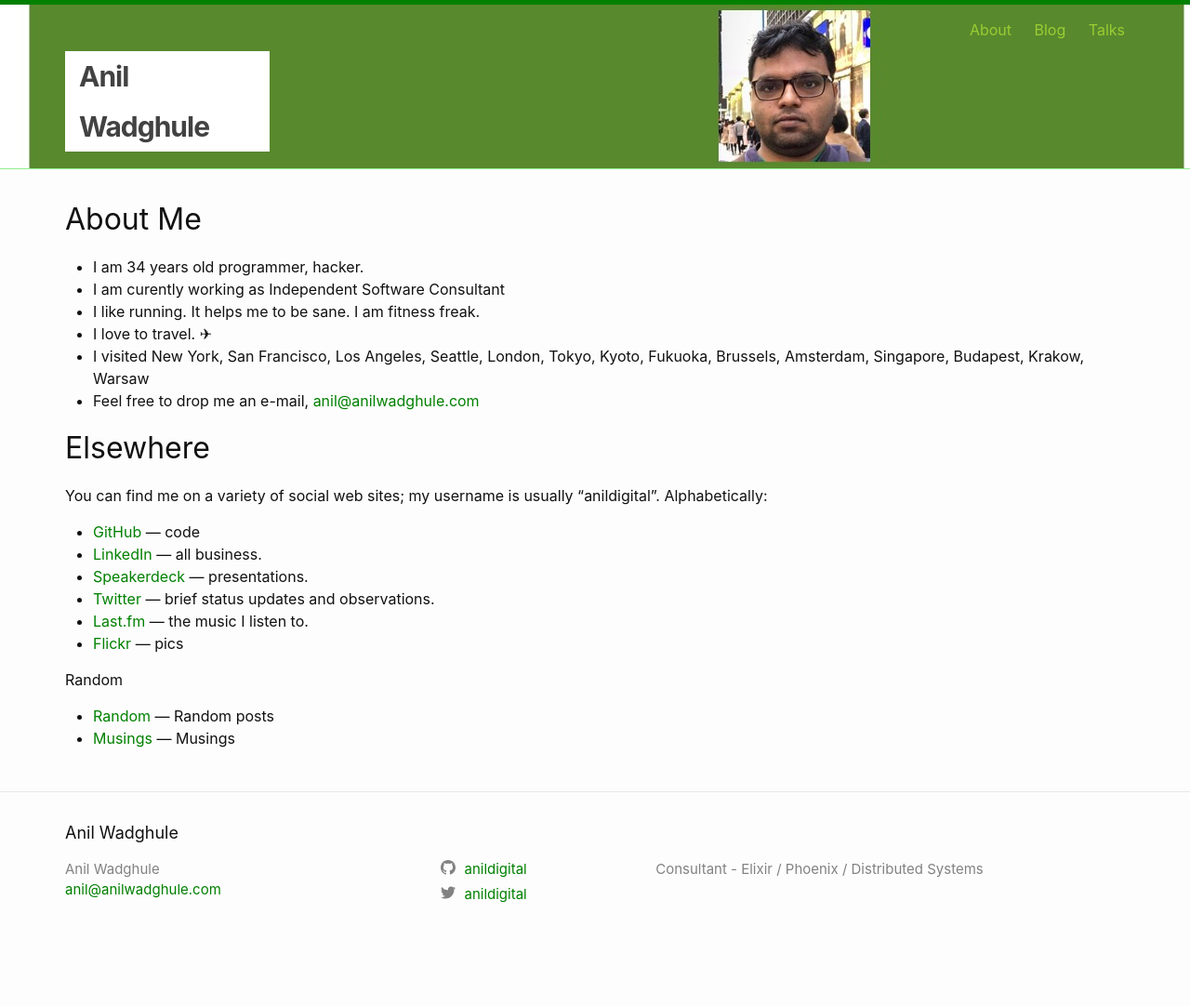
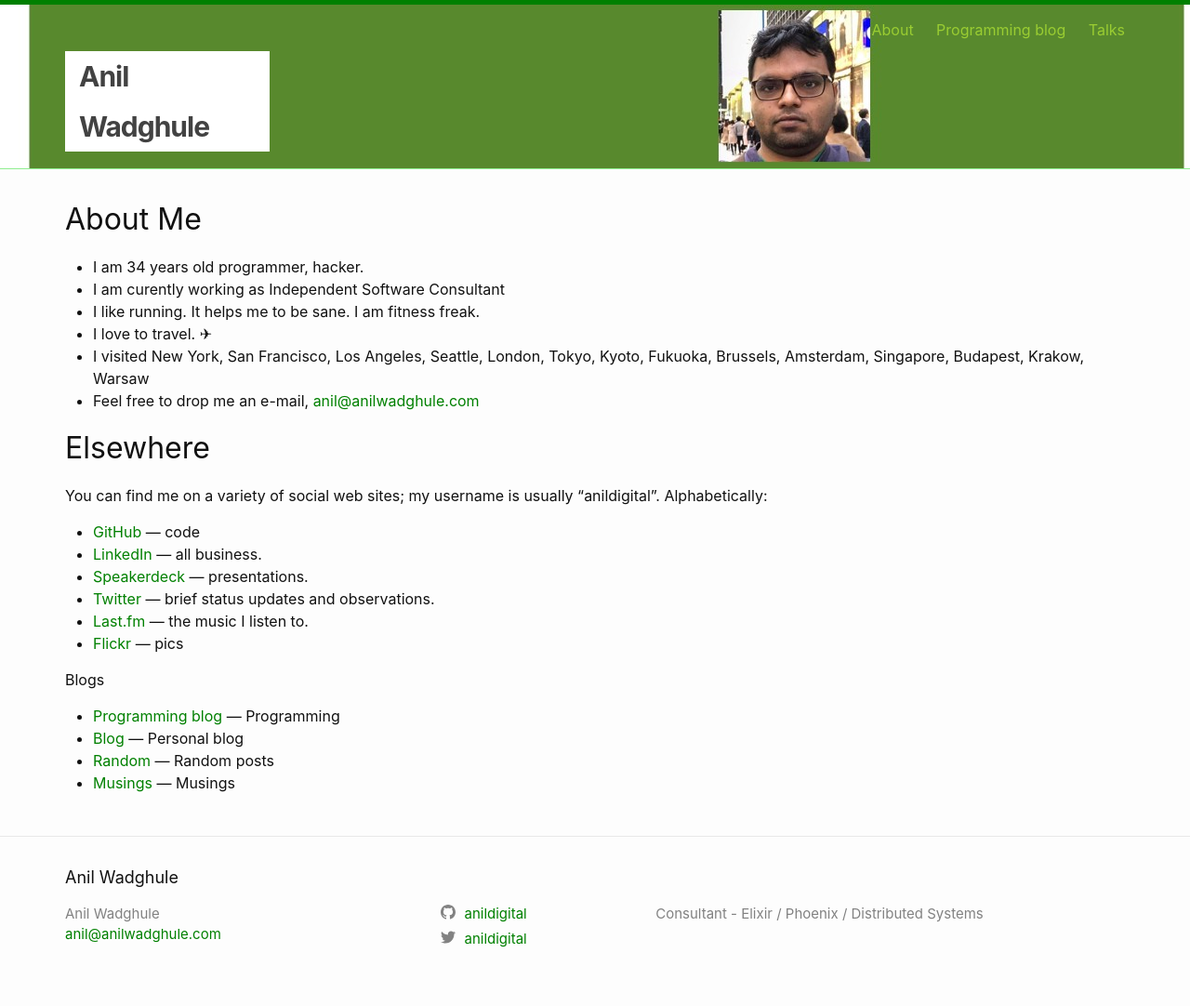
Before and after one commit to anildigital/anildigital.github.io, a Jekyll site: the page built from about.md, in a window 1280 px wide. Shown: the whole page at 93% size. Built offline with Jekyll 4.4.1, drawn with Linux system fonts in a browser that asks for light colours; comment, search, counter and statistics services are not loaded; before the commit the page ends 1034 px from its top, so only the background shows below that.

Commit message:
Update blog links

```diff
--- a/_includes/header.html
+++ b/_includes/header.html
@@ -31,6 +31,8 @@
         {% comment %}Do nothing{% endcomment %}
         {% elsif my_page.url contains 'random'  %}
         {% comment %}Do nothing{% endcomment %}
+        {% elsif my_page.url contains 'blog'  %}
+        <a  class="page-link" style="color: yellowgreen;"  href="https://anildigital.dev">Programming blog</a>
         {% elsif my_page.url contains 'archive'  %}
         {% comment %}Do nothing{% endcomment %}
         {% else %}
--- a/about.md
+++ b/about.md
@@ -27,7 +27,9 @@ You can find me on a variety of social web sites; my username is usually “anil
 * [Flickr](http://flickr.com/photos/anildigital) — pics
 
 
-#### Random
+#### Blogs
 
+* [Programming blog](https://anildigital.dev) — Programming
+* [Blog](/blog.html) — Personal blog
 * [Random](/random.html) — Random posts
 * [Musings](/musings.html) — Musings
--- a/index.html
+++ b/index.html
@@ -38,10 +38,10 @@ Hey,
 
 
 <p>
-  <a href="https://github.com/anildigital">GitHub</a> |   <a href="/talks.html">Talks</a> | <a href="https://anildigital.dev">Dev Blog</a>
+  <a href="https://github.com/anildigital">GitHub</a> |   <a href="/talks.html">Talks</a> | <a href="https://anildigital.dev">Programming Blog</a>
 </p>
 
 
 <p style="margin-top:20px;">
-  <img src="https://ghchart.rshah.org/anildigital" alt="Anil's Github Contributions" />
+  <img src="https://ghchart.rshah.org/anildigital" alt="Anil's GitHub Contributions" />
 </p>
```
